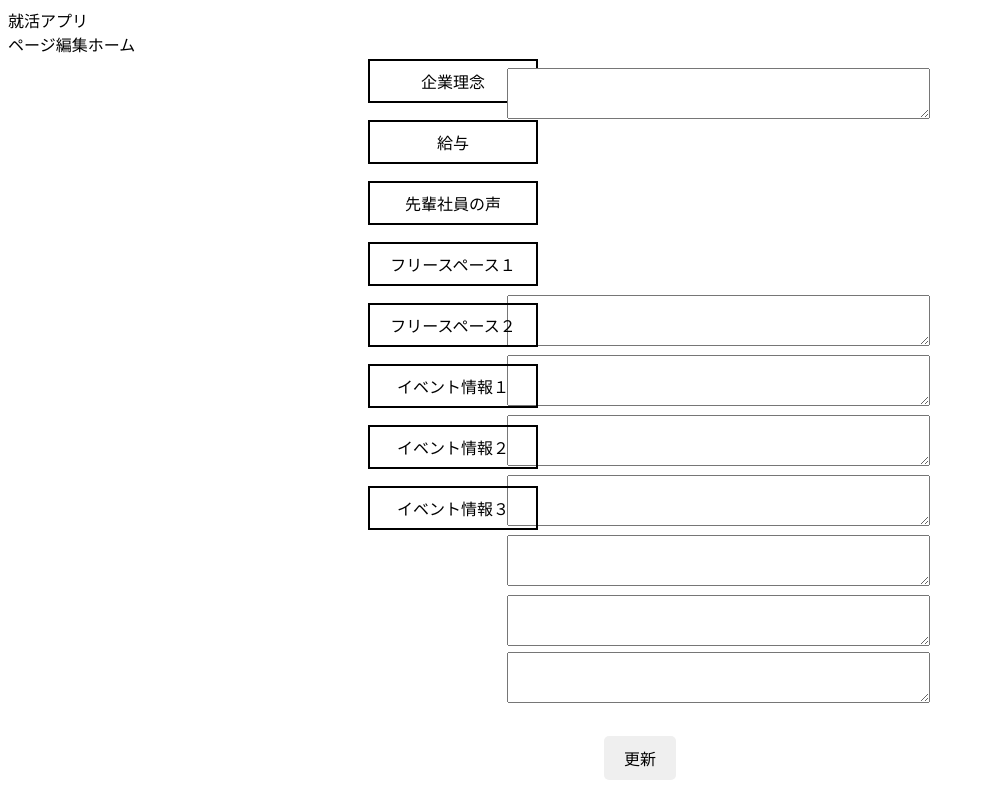
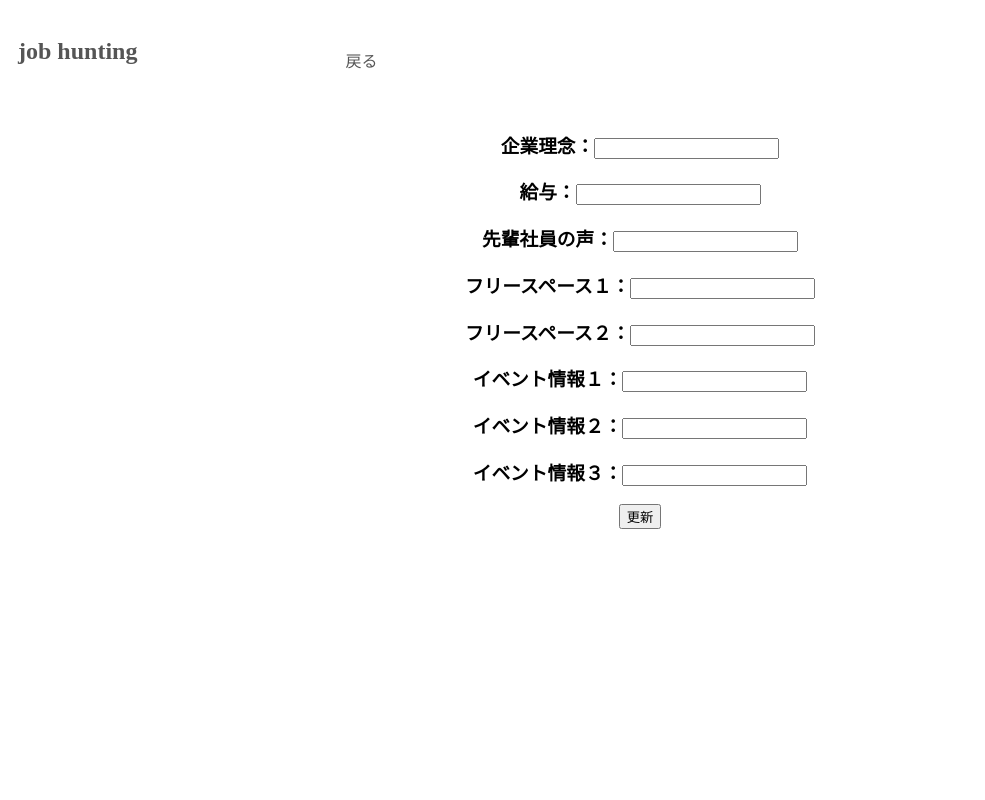
Before and after one commit to 231048Miki/Oto-fu, a PHP site: page /companypage.php in a window 1280 px wide. Shown: the whole page, without its empty margins (0-985 px from the left). Run offline with PHP 8.4, Linux system fonts and the light colour scheme; data that the repository does not hold is empty.

Commit message:
他の人の修正とかレイアウト等

```diff
--- a/iizuka/css/NGword_list.css
+++ b/iizuka/css/NGword_list.css
@@ -13,6 +13,7 @@ select {
   /* 中央寄せ */
   gap: 1rem;
   /* ボタン同士の間隔を調整 */
+  margin-bottom: 30px;
 }
 
 .form-p {
--- a/iizuka/css/NGword_update.css
+++ b/iizuka/css/NGword_update.css
@@ -3,7 +3,7 @@
 .form{
     text-align: center;
 }
-input.button{
+.btn{
 	display: block;
 	text-align: center;
 	vertical-align: middle;
@@ -19,7 +19,7 @@ input.button{
 	box-shadow: 5px 5px #27acd9;
 	transition: 0.3s ease-in-out;
 }
-input.button{
+.btn{
 	/* box-shadow: none; */
 	transform: translate(5px, 5px);
 	color: #27acd9;
--- a/iizuka/header.css
+++ b/iizuka/header.css
@@ -178,6 +178,6 @@ header {
     .header-nav {
         padding-left: 75px;
         /* padding-top: 20px; */
-        margin-top: 20px;
+        /* margin-top: 20px; */
     }
 }
--- a/iizuka/php/NGword_in.php
+++ b/iizuka/php/NGword_in.php
@@ -30,7 +30,7 @@
 
         <div class="form">
             <form method="POST" class="ng_form" action="">
-                <h3>ブロックワード：<input type="text" name="ngword" value="" required></h3>
+                <h2>ブロックワード：<input type="text" name="ngword" value="" required></h2>
                 <input type="submit" value="追加" class="button">
             </form>
             </div>
--- a/iizuka/php/NGword_update.php
+++ b/iizuka/php/NGword_update.php
@@ -32,9 +32,9 @@
         echo <<<___EOF
     <div class="form">
         <form class='form-up' action="" method="post">
-            <input type='text' name='up' value='$rec[ngword]'>
-            <input type='hidden' name='id' value='$id'>
-            <input type="submit" name="submit" value = "更新" class="trash">
+            <h2>ワード：<input type='text' name='up' value='$rec[ngword]'></h2>
+            <input type='hidden' class='btn' name='id' value='$id'>
+            <input type="submit" class='btn' name="submit" value = "更新" class="trash">
         </form>
     </div>
     ___EOF;
--- a/komatsu/companypage.css
+++ b/komatsu/companypage.css
@@ -4,3 +4,185 @@
     text-align: center;
 
 }
+
+.sns {
+    font-size: 30px;
+    padding-top: 5px;
+    font-family: monospace;
+}
+
+.header {
+    display: flex;
+    /* background-color:#fceaea; */
+}
+
+.menu {
+    margin: 30px;
+    margin-left: 200px;
+    /* margin-left: 500px; */
+}
+
+.header-nav {
+    display: inline-block;
+    position: relative;
+    color: #555;
+    text-decoration: none;
+    padding-left: 8px;
+    /* padding-top: 20px; */
+    /* margin-left: 30px; */
+}
+
+.header-nav:before {
+    content: "";
+    position: absolute;
+    left: 0;
+    bottom: -4px;
+    width: 100%;
+    height: 3px;
+    background: pink;
+    transform: scale(0, 1);
+    transform-origin: left;
+    transition: 0.4s;
+}
+
+.header-nav:hover:before {
+    transform: scale(1);
+}
+
+.web-name {
+    color: #555;
+    text-decoration: none;
+}
+
+header {
+    padding: 10px;
+    /* background: #ccc; */
+}
+
+#nav-drawer {
+    position: absolute;
+}
+
+.nav-unshown {
+    display: none;
+}
+
+#nav-open {
+    display: inline-block;
+    width: 30px;
+    height: 22px;
+    vertical-align: middle;
+}
+
+#nav-open span,
+#nav-open span:before,
+#nav-open span:after {
+    position: absolute;
+    height: 3px;
+    width: 25px;
+    border-radius: 3px;
+    background: #555;
+    display: block;
+    content: '';
+    cursor: pointer;
+}
+
+#nav-open span:before {
+    bottom: -8px;
+}
+
+#nav-open span:after {
+    bottom: -16px;
+}
+
+#nav-close {
+    display: none;
+    position: fixed;
+    z-index: 99;
+    top: 0;
+    left: 0;
+    width: 100%;
+    height: 100%;
+    background: black;
+    opacity: 0;
+    transition: .3s ease-in-out;
+}
+
+#nav-content {
+    overflow: auto;
+    position: fixed;
+    top: 0;
+    right: 0;
+    z-index: 9999;
+    width: 90%;
+    max-width: 230px;
+    height: 100%;
+    background: #fff;
+    transition: .3s ease-in-out;
+    -webkit-transform: translateX(105%);
+    transform: translateX(105%);
+}
+
+#nav-input:checked~#nav-close {
+    display: block;
+    opacity: .5;
+}
+
+#nav-input:checked~#nav-content {
+    -webkit-transform: translateX(0%);
+    transform: translateX(0%);
+    box-shadow: -6px 0 25px rgba(0, 0, 0, .15);
+}
+
+
+@media screen and (max-width:600px) {
+    .menu {
+        margin: 30px;
+        /* margin-left: 500px; */
+    }
+}
+
+/* ハンバーガーメニューを非表示 */
+@media screen and (min-width: 769px) {
+    .nav-unshown {
+        display: none;
+    }
+
+    #nav-open {
+        display: none;
+    }
+}
+
+/* 通常のメニューを非表示、ハンバーガーメニューを表示 */
+@media screen and (max-width: 768px) {
+    #nav-open {
+        display: block;
+    }
+
+    #desktop-menu {
+        display: none;
+    }
+
+    #nav-drawer {
+        display: block;
+    }
+
+    .nav-shown {
+        display: block;
+    }
+
+    .nav-unshown {
+        display: none;
+    }
+
+    #nav-drawer {
+        position: absolute;
+        right: 0;
+    }
+
+    .header-nav {
+        padding-left: 75px;
+        /* padding-top: 20px; */
+        /* margin-top: 20px; */
+    }
+}
--- a/komatsu/companypage.php
+++ b/komatsu/companypage.php
@@ -1,154 +1,63 @@
 <!DOCTYPE html>
 <html>
+
 <head>
-  <meta charset="utf-8" />
-  <style>
-    .a {
-      position: relative;
-      bottom: 50px;
-      left: 350px;
-      margin: 17px 10px 10px 10px;
-      border: 1px solid #afadad;
-      padding: 8px;
-    }
-    .b {
-      position: absolute;
-      right: 350px;
-      top: 68px;
-    }
-    .c, .d, .e, .f, .g, .h, .i {
-      position: absolute;
-      right: 350px;
-    }
-    .c { bottom: 450px; }
-    .d { bottom: 390px; }
-    .e { bottom: 330px; }
-    .f { bottom: 270px; }
-    .g { bottom: 210px; }
-    .h { bottom: 150px; }
-    .i { bottom: 93px; }
-    .update-button {
-      position: fixed;
-      bottom: 20px;
-      left: 50%;
-      transform: translateX(-50%);
-      padding: 10px 20px;
-      color: black;
-      border: none;
-      border-radius: 5px;
-      cursor: pointer;
-      font-size: 16px;
-    }
-    .update-button:hover {
-      background-color: whitesmoke;
-    }
-  </style>
+  <meta charset="UTF-8">
+  <link rel="stylecheet" , href="../iizuka/header.css">
+  <link rel="stylesheet" , href="./companypage.css">
+  <meta name="viewport" content="width=device-width" />
 </head>
 
-就活アプリ<br>
-ページ編集ホーム
-</head><br><br><br>
 <body>
 
-<form method="POST" action="">
-  <div class="a" style="border: 2px solid; width: 150px;">
-    <center>企業理念</center>
-  </div>
-  <div class="b">
-    <textarea name="message1" rows="3" cols="50"></textarea>
+  <header>
+    <div class="header">
+      <h2>
+        <a href="admintop.php" class="web-name">job hunting</a>
+      </h2>
+      <div class="menu">
+        <a onclick="history.back(-1)" class="header-nav">戻る</a>
+      </div>
+    </div>
+  </header>
+  <?php
+  include '../db_open.php';
+  // if (isset($_POST['update'])) {
+  //   $id = $_POST['update'];
+  $id = 11;
+
+  // $sql = "SELECT * FROM cominfo_table where com_id = $id";
+  $sql = "SELECT * FROM cominfo_table where com_id = $id";
+  $sql_res = $dbh->query($sql);
+  $rec = $sql_res->fetch();
+
+  echo <<<___EOF
+  <div class="form">
+    <form method="POST" class="com_form" action="">
+      <h3>企業理念：<input type="text" name="rinen" value="$rec[com_rinen]" required></h3>
+      <h3>給与：<input type="text" name="salary" value="$rec[salary]" required></h3>
+      <h3>先輩社員の声：<input type="text" name="advice" value="$rec[advice]" required></h3>
+      <h3>フリースペース１：<input type="text" name="free1" value="$rec[free1]"></h3>
+      <h3>フリースペース２：<input type="text" name="free2" value="$rec[free2]"></h3>
+      <h3>イベント情報１：<input type="text" name="event1" value="$rec[event1]"></h3>
+      <h3>イベント情報２：<input type="text" name="event2" value="$rec[event2]"></h3>
+      <h3>イベント情報３：<input type="text" name="event3" value="$rec[event3]"></h3>
+      <input type="submit" value="更新" class="button">
+    </form>
   </div>
 
-  <div class="a" style="border: 2px solid; width: 150px;">
-    <center>給与</center>
-  </div>
-  <div class="c">
-    <textarea name="message2" rows="3" cols="50"></textarea>
-  </div>
+  ___EOF;
+  // }
 
-  <div class="a" style="border: 2px solid; width: 150px;">
-    <center>先輩社員の声</center>
-  </div>
-  <div class="d">
-    <textarea name="message3" rows="3" cols="50"></textarea>
-  </div>
+  if (isset($_POST["rinen"], $_POST["salary"], $_POST["advice"], $_POST["free1"], $_POST["free2"], $_POST["event1"], $_POST["event2"], $_POST["event3"])) {
+    // $sql2 = "UPDATE cominfo_table SET com_rinen='$_POST[rinen]' , salary='$_POST[salary]' , advice='$_POST[advice]' ,
+    // free1='$_POST[free1]' , free2='$_POST[free2]' where com_id = $_POST[id]";
+    $sql2 = "UPDATE cominfo_table SET com_rinen='$_POST[rinen]' , salary='$_POST[salary]' , advice='$_POST[advice]' ,
+    free1='$_POST[free1]' , free2='$_POST[free2]' , event1='$_POST[event1]' , event2='$_POST[event2]' , event3='$_POST[event3]'
+    where com_id = $id";
+    $sql_res2 = $dbh->query($sql2);
+  }
+  ?>
+</body>
 
-  <div class="a" style="border: 2px solid; width: 150px;">
-    <center>フリースペース１</center>
-  </div>
-  <div class="e">
-    <textarea name="message4" rows="3" cols="50"></textarea>
-  </div>
-
-  <div class="a" style="border: 2px solid; width: 150px;">
-    <center>フリースペース２</center>
-  </div>
-  <div class="f">
-    <textarea name="message5" rows="3" cols="50"></textarea>
-  </div>
-
-  <div class="a" style="border: 2px solid; width: 150px;">
-    <center>イベント情報１</center>
-  </div>
-  <div class="g">
-    <textarea name="message6" rows="3" cols="50"></textarea>
-  </div>
-
-  <div class="a" style="border: 2px solid; width: 150px;">
-    <center>イベント情報２</center>
-  </div>
-  <div class="h">
-    <textarea name="message7" rows="3" cols="50"></textarea>
-  </div>
-
-  <div class="a" style="border: 2px solid; width: 150px;">
-    <center>イベント情報３</center>
-  </div>
-  <div class="i">
-    <textarea name="message8" rows="3" cols="50"></textarea>
-  </div>
-  <input type="hidden" name="com_id" value="1">
-
-  <button type="submit" class="update-button">更新</button>
-</form>
-
-<?php
-include "../db_open.php";
-
-try {
-    // データベースに接続
-    $pdo = new PDO("mysql:host=$dbserver;dbname=$dbname;charset=utf8", $dbuser, $dbpasswd, [
-        PDO::ATTR_ERRMODE => PDO::ERRMODE_EXCEPTION,
-        PDO::ATTR_DEFAULT_FETCH_MODE => PDO::FETCH_ASSOC
-    ]);
-
-    // 企業情報を会社テーブルに挿入 (カラム名を適切に修正)
-    $stmt = $pdo->prepare("INSERT INTO company_table () VALUES ()");
-    $stmt->execute();
-
-    // 最後に挿入したcom_idを取得
-    $com_id = $pdo->lastInsertId();
-
-    // cominfo_tableにデータを挿入
-    $stmt = $pdo->prepare("INSERT INTO cominfo_table (com_id, com_rinen, salary, advice, free1, free2, event1, event2, event3)
-                           VALUES (:com_id, :message1, :message2, :message3, :message4, :message5, :message6, :message7, :message8)");
-    $stmt->bindParam(':com_id', $com_id);
-    $stmt->bindParam(':message1', $_POST['message1']);
-    $stmt->bindParam(':message2', $_POST['message2']);
-    $stmt->bindParam(':message3', $_POST['message3']);
-    $stmt->bindParam(':message4', $_POST['message4']);
-    $stmt->bindParam(':message5', $_POST['message5']);
-    $stmt->bindParam(':message6', $_POST['message6']);
-    $stmt->bindParam(':message7', $_POST['message7']);
-    $stmt->bindParam(':message8', $_POST['message8']);
-
-    $stmt->execute();
-
-
-} catch (PDOException $e) {
-    echo "データベースエラー: " . $e->getMessage();
-}
-?>
-
-
-</body>
 </html>
--- a/shirasaki/calender/myCalendar.php
+++ b/shirasaki/calender/myCalendar.php
@@ -1,6 +1,6 @@
 <?PHP
 require("../../db_open.php");
-require("../xssBlock.php");
+// require("../xssBlock.php");
 $eventList=[];
 
 if(!isset($_SESSION['user_id'])){
```
Also changed, not shown: iizuka/css/com_top.css (+28 -56 lines), iizuka/php/com_top.php (+13 -5 lines).
